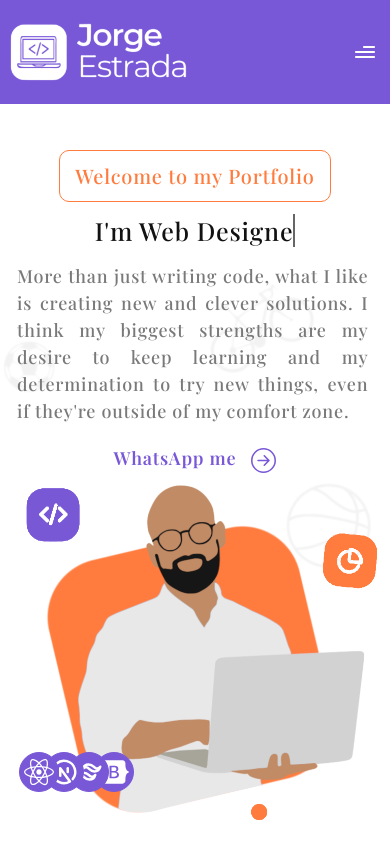
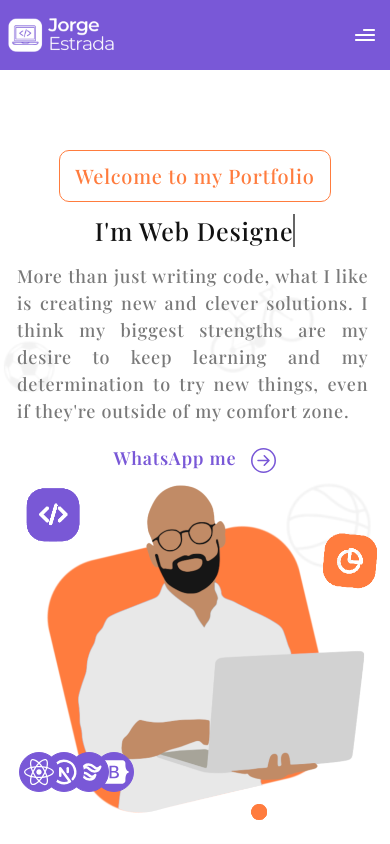
Before and after one commit to jorgeProgramaEn5/mi-portafolio, a React (Create React App) app: page / in a window 390 px wide. Shown: the top 844 px of the page. Built offline with nearby package versions, Linux system fonts and the light colour scheme.

Commit message:
add style ipad

```diff
--- a/src/Style/Contact.css
+++ b/src/Style/Contact.css
@@ -115,7 +115,10 @@
     }
 
     .imgContact {
-        text-align: end;
+        /* text-align: end; */
+        display: flex;
+        align-items: center;
+        justify-content: flex-end;
     }
 
 }
--- a/src/Style/NavBarDos.css
+++ b/src/Style/NavBarDos.css
@@ -7,6 +7,7 @@
     justify-content: space-between;
     background-color: rgb(121, 88, 215);
     width: 100vw;
+    max-height: 50vh;
     padding: 10px 15px;
     transition:  0.32s ease-in-out;
 	font-family: 'Playfair Display', sans-serif;
@@ -79,6 +80,22 @@
     opacity: 0.4;
 }
 
+@media only screen and (max-width: 430px) {
+
+    .nav-container .img {
+        width: 50%;
+    }
+
+}
+
+@media only screen and (max-width: 730px) {
+
+    .nav-container .img {
+        width: 30%;
+    }
+
+}
+
 @media only screen and (max-width: 968px) {
     .nav-ul {
         display: none;
@@ -89,7 +106,7 @@
     }
 
     .nav-container .img {
-        width: 50%;
+        width: 30%;
     }
 
     .nav-container .btn_toggle {
```
